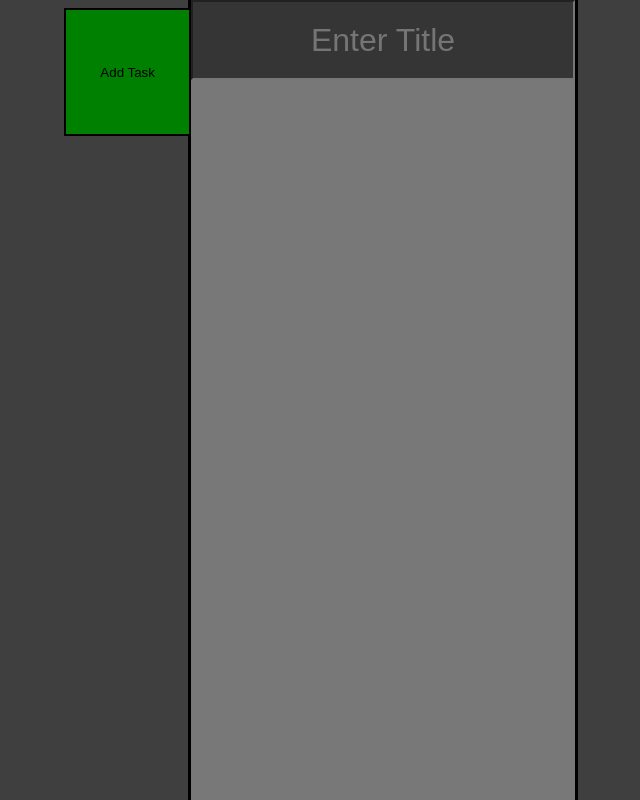
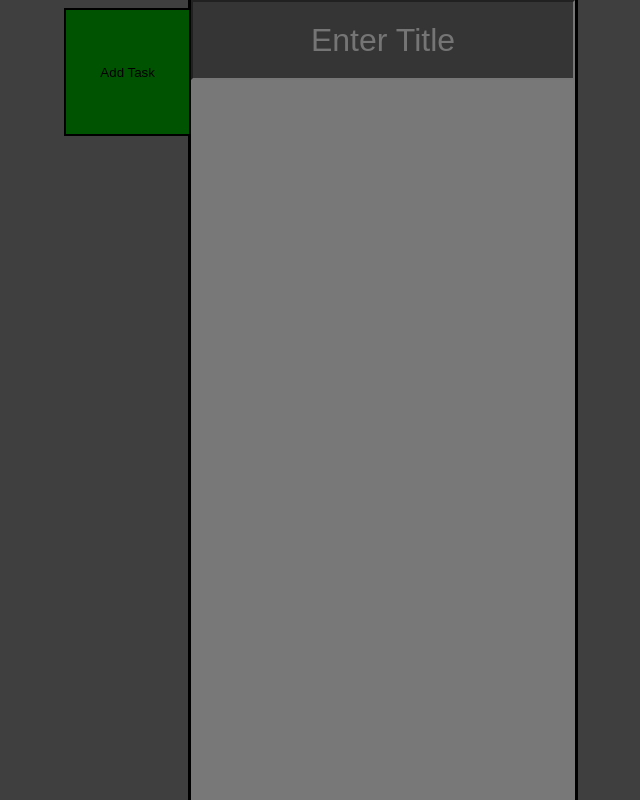
Before and after one commit to JuanTonio1/planner-app, a Next.js app: page / in a window 1280 px wide. In both pictures the pointer is over the button "Add Task". Shown: the whole page, without its empty margins (257-897 px from the left). Built offline with nearby package versions, Linux system fonts and the light colour scheme.

Commit message:
added shading when hovering over buttons

```diff
--- a/src/app/components/addtask.module.css
+++ b/src/app/components/addtask.module.css
@@ -7,6 +7,10 @@
     z-index: 3;
     border-style: solid;
     border-color: black;
+}
+
+.add:hover {
+    background-color: rgb(0, 83, 0);
 }
 
 .confirm {
@@ -21,6 +25,10 @@
     word-wrap: break-word;
 }
 
+.confirm:hover {
+    background-color: rgb(216, 216, 0);
+}
+
 .cancel {
     position: relative;
     background-color: red;
@@ -31,6 +39,10 @@
     border-style: solid;
     border-color: black;
     word-wrap: break-word;
+}
+
+.cancel:hover {
+    background-color: rgb(213, 0, 0);
 }
 
 .popup {
```
